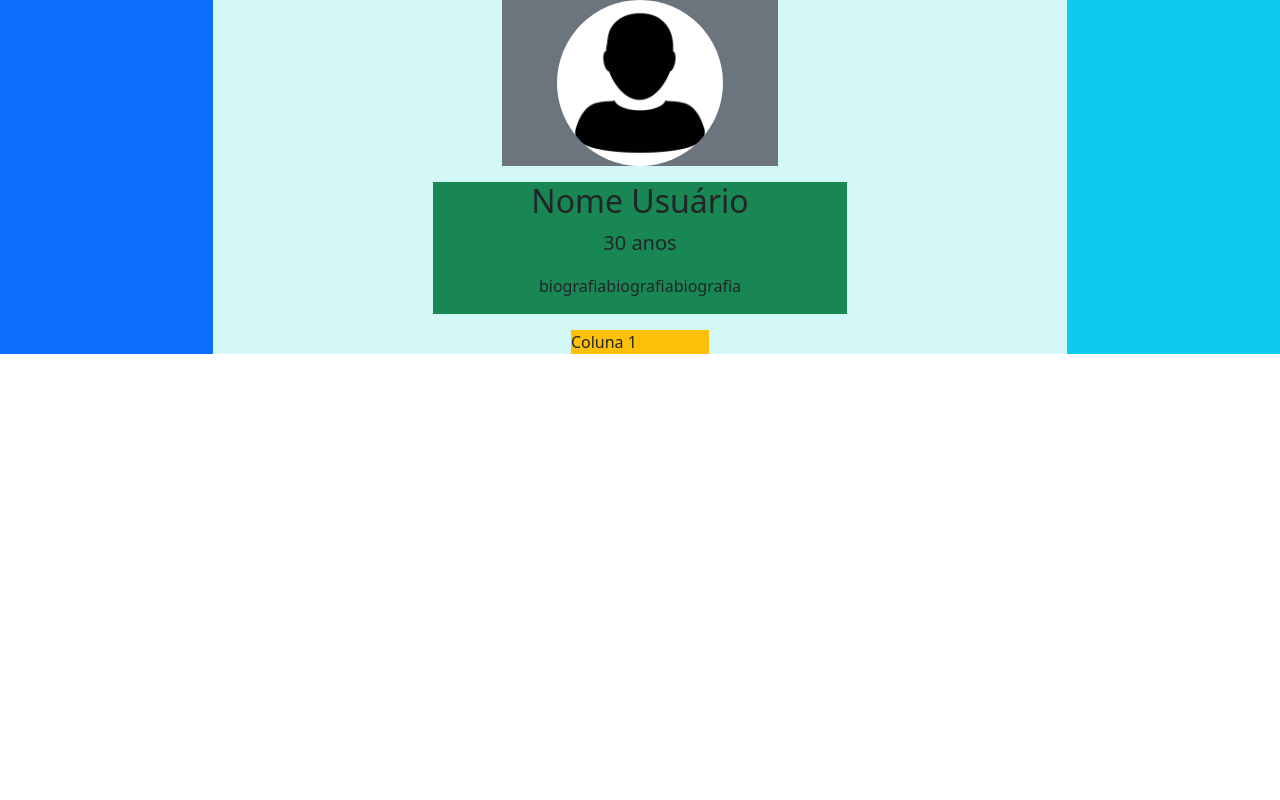
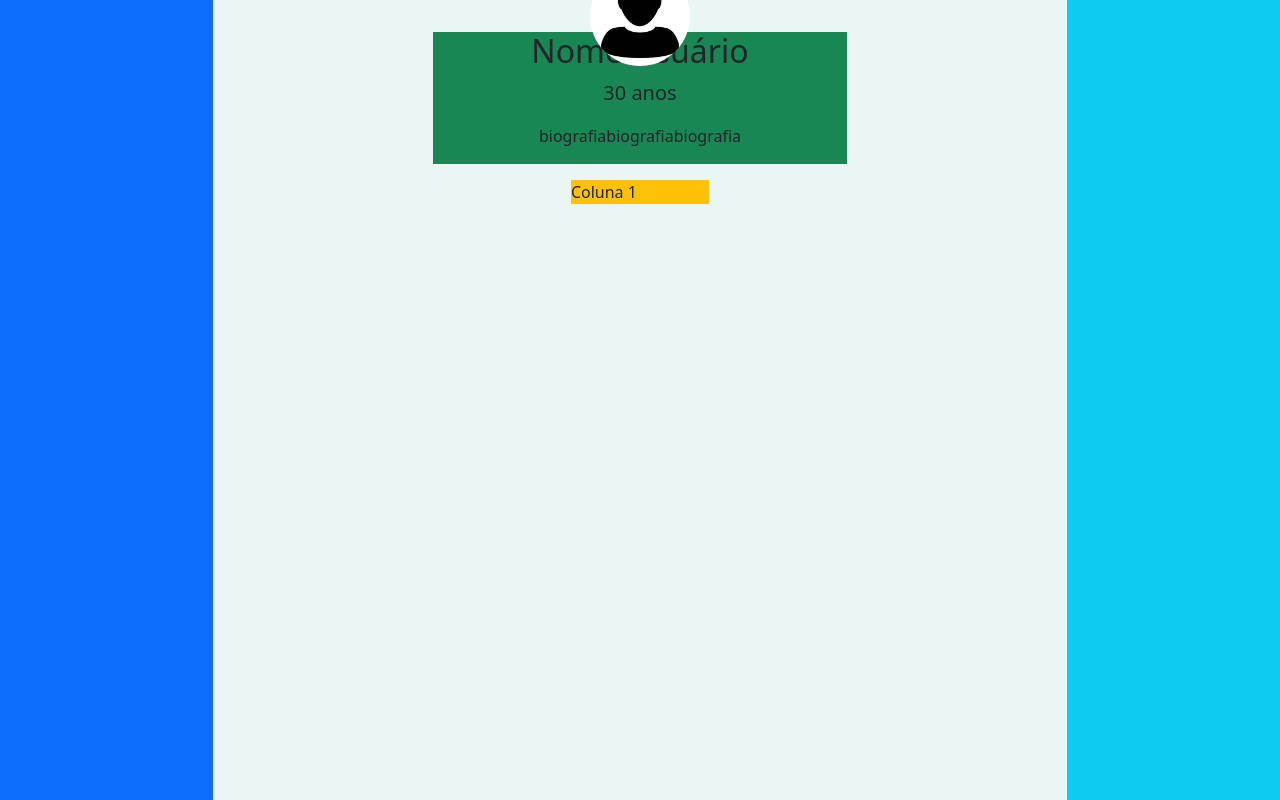
Before and after one commit to briotza/exercicio-sync360, a React (Create React App) app: page / in a window 1280 px wide. Built offline with nearby package versions, Linux system fonts and the light colour scheme.

Commit message:
style: ajustando altura da página

```diff
--- a/src/App.css
+++ b/src/App.css
@@ -1,3 +1,21 @@
+.full-height{
+    height: 100vh;
+}
+
 .profile-container {
-    background-color: #d3f6f6;
+    background-color: #eaf5f5;
 }
+
+.top-profile {
+    position: relative;
+}
+
+.top-profile img {
+    position: absolute;
+    top: -50px;
+    left: 50%;
+    transform: translateX(-50%);
+    border-radius: 100%;
+    width: 100px;
+    height: 100px;
+}
--- a/src/App.js
+++ b/src/App.js
@@ -14,7 +14,7 @@ function App() {
 
   return (
    <div className="container-fluid">
-    <div className="row">
+    <div className="row full-height">
       {/*Menu Lateral de Navegação*/}
       <div className="col-md-2 bg-primary">
         <NavBar />
--- a/src/Profile.js
+++ b/src/Profile.js
@@ -1,11 +1,12 @@
 import React from 'react';
 import profileImage from './img/profile.jpg';
+import './App.css';
 
 function Profile({ profile }) {
     return (
         <div className="d-flex flex-column align-items-center">
-            <div className='col-md-4 bg-secondary text-center'>
-                <img src={profileImage} alt='user-image' style={{borderRadius: '100%', width: '60%'}}/>
+            <div className='col-md-4 bg-warning mt-3 text-center top-profile'>
+                <img src={profileImage} alt='user-image' className='top-profile-img'/>
             </div>
             <div className='col-md-6 bg-success mt-3'>
                 <div className='card-body text-center'>
```
